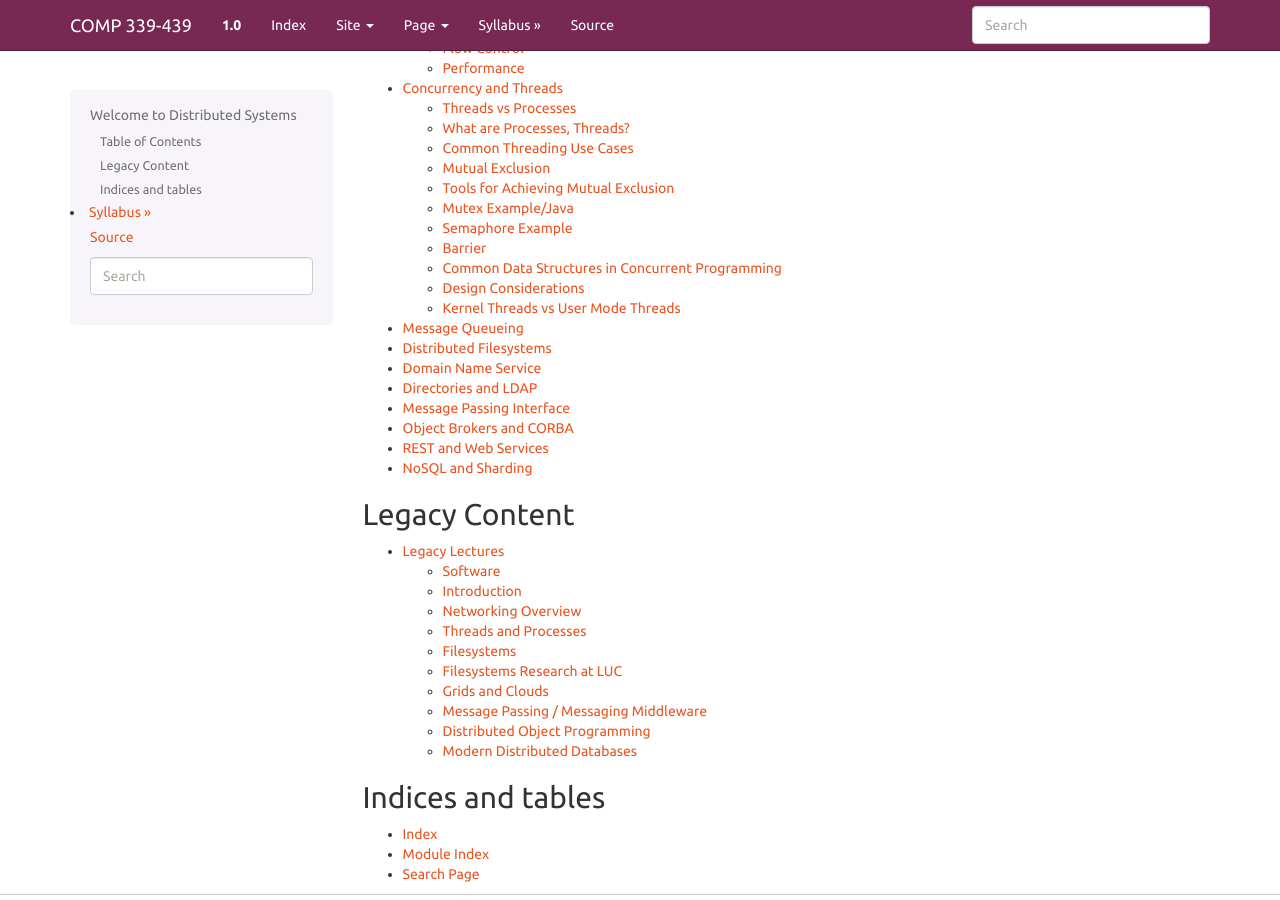
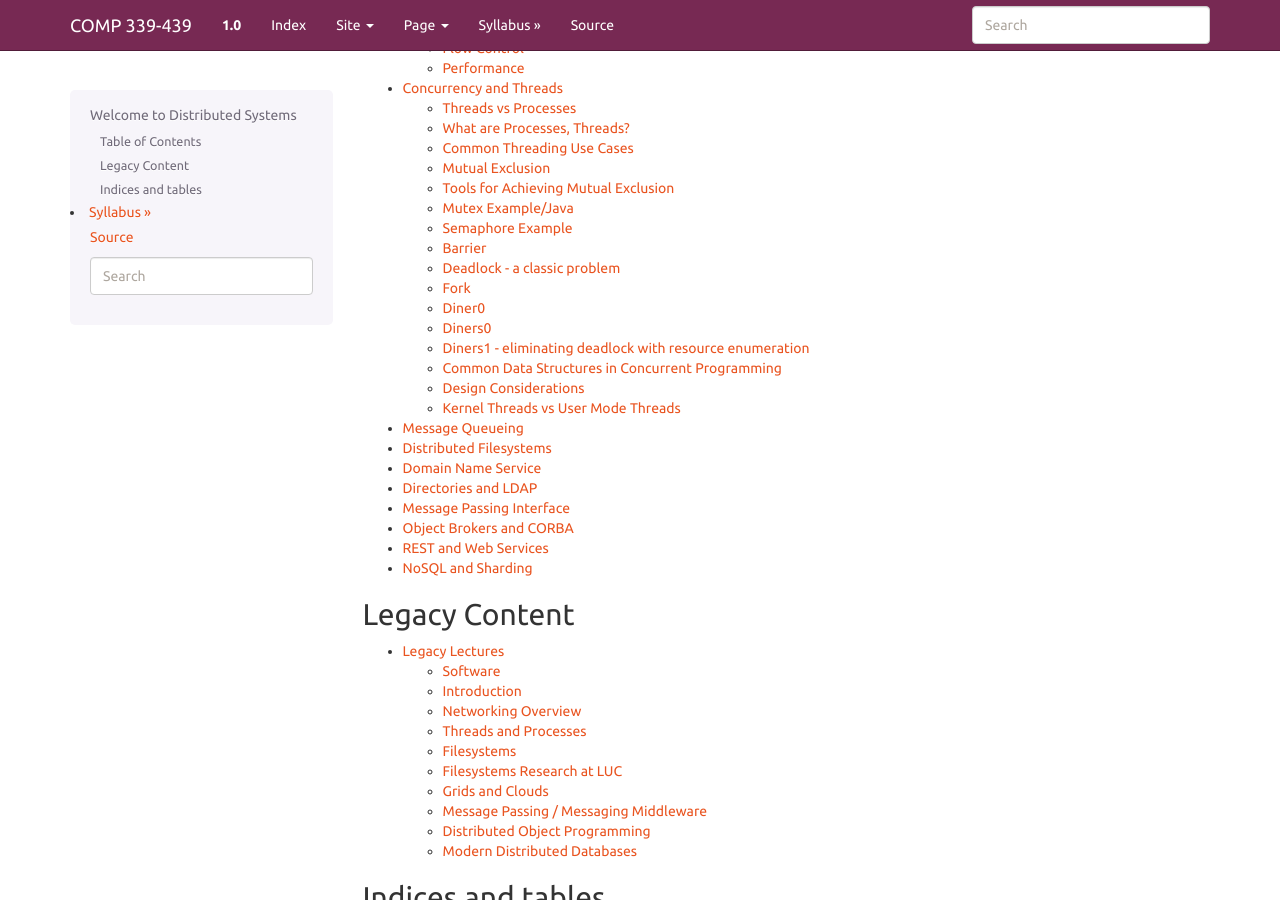
Before and after one commit to LoyolaChicagoBooks/distributedsystems, a Sphinx documentation site: the page built from source/index.rst, in a window 1280 px wide and 900 px high, scrolled down 2266 px. Built offline with Sphinx 7.4.7, drawn with Linux system fonts in a browser that asks for light colours; some of the changed lines change nothing that is shown.

Commit message:
added a deadlock example from HPJPC

```diff
--- a/source/concurrency.rst
+++ b/source/concurrency.rst
@@ -195,6 +195,51 @@ processing can continue.
    :linenos:
 
 
+Deadlock - a classic problem
+----------------------------------
+
+A classic problem in computer science and one that is often studied in operating systems
+to show the hazards of working with shared, synchronized state, is the *dining philosophers problem*.
+We won't describe the entire problem here but you can read http://en.wikipedia.org/wiki/Dining_philosophers_problem.
+
+our "solution" has the following design:
+
+- Fork: A class to represent the forks shared by adjacent philosophers at the table.
+
+- Diner0: A class used to represent a philosopher. The philosopher does three things a philosopher normally does: think(), sleep(), and eat().
+
+- Diners0: A class used to represent all of the diners seated at the table with their shared forks. This is where the concurrency takes place.
+
+Fork
+-----
+
+.. literalinclude:: ../examples/hpjpc/src/info/jhpc/textbook/chapter03/Fork.java
+   :start-after: begin-class-Fork
+   :end-before: end-class-Fork
+   :linenos:
+
+Diner0
+--------
+.. literalinclude:: ../examples/hpjpc/src/info/jhpc/textbook/chapter03/Diner0.java
+   :start-after: begin-class-Diner0
+   :end-before: end-class-Diner0
+   :linenos:
+
+Diners0
+--------
+.. literalinclude:: ../examples/hpjpc/src/info/jhpc/textbook/chapter03/Diners0.java
+   :start-after: begin-class-Diners0
+   :end-before: end-class-Diners0
+   :linenos:
+
+
+Diners1 - eliminating deadlock with resource enumeration
+------------------------------------------------------------
+.. literalinclude:: ../examples/hpjpc/src/info/jhpc/textbook/chapter03/Diners1.java
+   :start-after: begin-fork-ordering
+   :end-before: end-fork-ordering
+   :linenos:
+
 Common Data Structures in Concurrent Programming
 ------------------------------------------------
 
```
